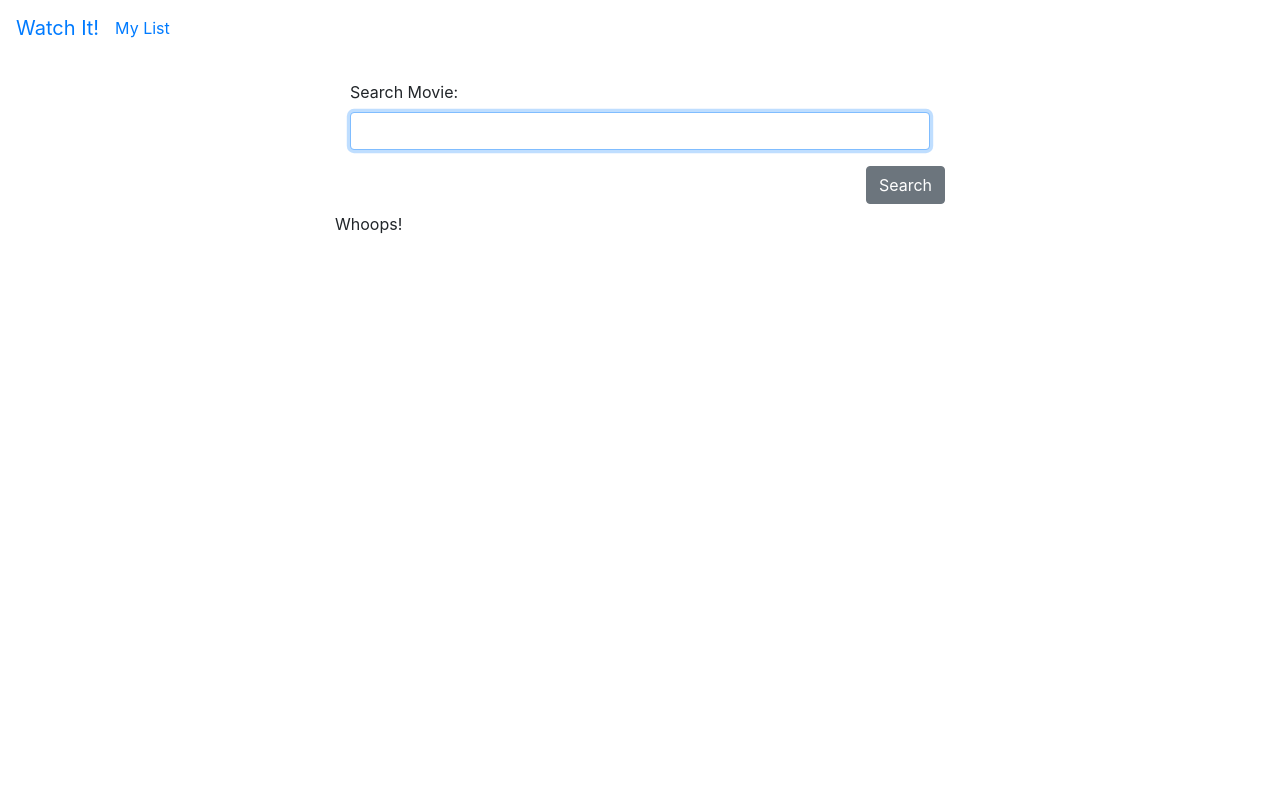
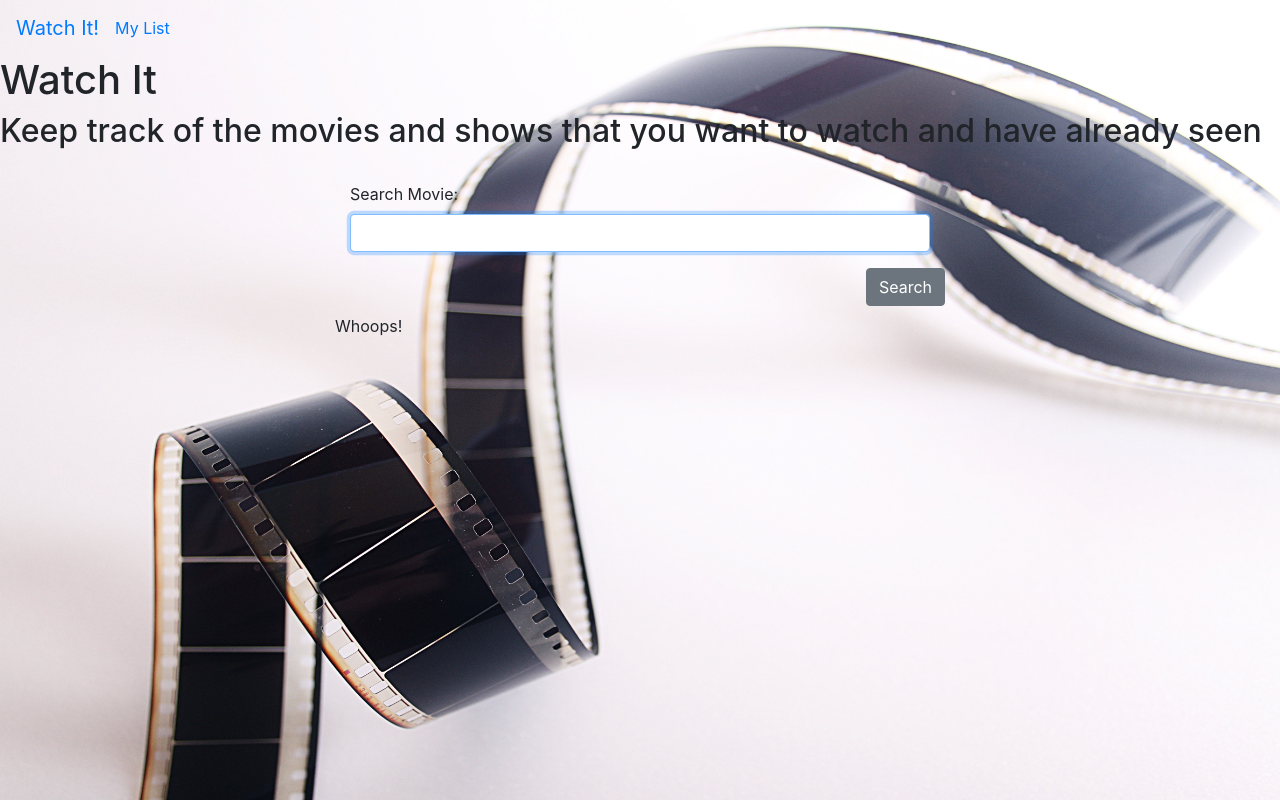
Before and after one commit to emily-brown/watch-it, a React (Create React App) app in the folder client/: page / in a window 1280 px wide. Built offline with nearby package versions, Linux system fonts and the light colour scheme; the HTML template or start-up script is replaced by a standard one.

Commit message:
added background image

```diff
--- /dev/null
+++ b/client/public/index.css
@@ -0,0 +1,9 @@
+body{
+    background-image: url("cinema.jpg");
+    -webkit-background-size: cover;
+    -moz-background-size: cover;
+    -o-background-size: cover;
+    background-size: cover;
+    border-image-repeat: no-repeat;
+
+}
--- a/client/public/index.html
+++ b/client/public/index.html
@@ -16,6 +16,7 @@
       user's mobile device or desktop. See https://developers.google.com/web/fundamentals/web-app-manifest/
     -->
     <link rel="manifest" href="%PUBLIC_URL%/manifest.json" />
+    <link rel="stylesheet" href="index.css"/>
     <!--
       Notice the use of %PUBLIC_URL% in the tags above.
       It will be replaced with the URL of the `public` folder during the build.
@@ -30,6 +31,7 @@
   <body>
     <noscript>You need to enable JavaScript to run this app.</noscript>
     <div id="root"></div>
+    <body>
     <!--
       This HTML file is a template.
       If you open it directly in the browser, you will see an empty page.
--- /dev/null
+++ b/client/src/App.css
@@ -0,0 +1,5 @@
+.title-container {
+    position: relative;
+    height: 100vh;
+    margin-top: -56px;
+  }
--- a/client/src/App.js
+++ b/client/src/App.js
@@ -1,6 +1,7 @@
 import React from 'react';
 import Nav from "./components/nav";
 import { BrowserRouter as Router, Route } from "react-router-dom";
+import './App.css';
 
 import SavedPage from './pages/Movies';
 import SearchPage from './pages/Search';
--- /dev/null
+++ b/client/src/pages/Search.css
@@ -0,0 +1,7 @@
+/* .Title {
+    font-family: 'Franklin Gothic Medium', 'Arial Narrow', Arial, sans-serif;
+} */
+
+/* .main-container {
+    background-color: aqua;
+} */
--- a/client/src/pages/Search.js
+++ b/client/src/pages/Search.js
@@ -2,6 +2,7 @@ import React, { Component } from "react";
 import { Col, Row, Container } from "../components/grid";
 import { MovieCard } from "../components/card";
 import API from "../utils/API";
+import "./Search.css"
 
 
 class Movies extends Component {
@@ -83,6 +84,9 @@ class Movies extends Component {
         return (
             <main>
                 <div className="main-container">
+                    <div className="Title">
+                        <h1>Watch It</h1>
+                        <h2>Keep track of the movies and shows that you want to watch and have already seen</h2>
 
 
                         <Container fluid>
@@ -113,7 +117,9 @@ class Movies extends Component {
                                 </Col>
                             </Row>
 
+
                         </Container>
+                    </div>
                 </div>
             </main>
         )
```
Also changed, not shown: client/public/cinema.jpg (renamed from client/src/components/cinema.jpg). Lines whose indentation alone changed are shown as unchanged.
